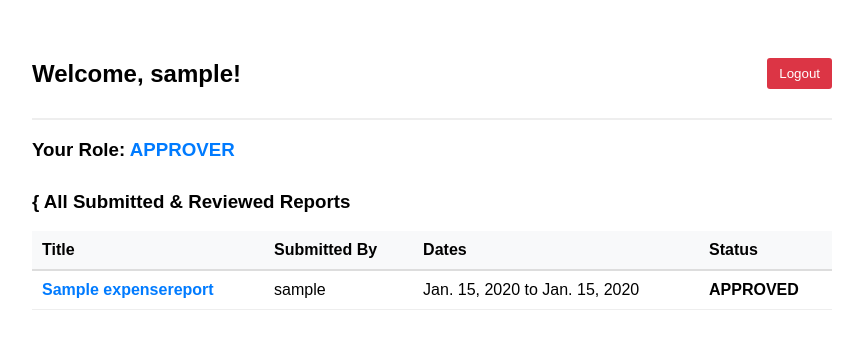
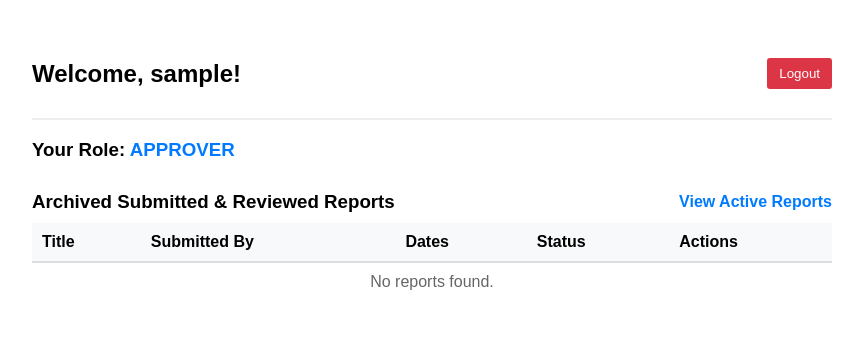
Before and after one commit to Akritiverma12/Take-Home-Project-Assignment, a Django app: page /?archived=true in a window 1280 px wide. Shown: the top 349 px of the page, without its empty margins (208-1071 px from the left). Run offline with Django 5.2, Linux system fonts and the light colour scheme; a user stored in the database is signed in; tables that the repository leaves empty hold one stand-in row (values such as "Sample post").

Commit message:
feat: implement expense report archiving and restoring (Goal 2)

```diff
--- a/config/urls.py
+++ b/config/urls.py
@@ -27,6 +27,8 @@ urlpatterns = [
     path('report/new/', views.create_report, name='create_report'),
     path('report/<int:pk>/', views.report_detail, name='report_detail'),
     path('report/<int:pk>/submit/', views.submit_report, name='submit_report'),
+    path('report/<int:pk>/archive/', views.archive_report, name='archive_report'),
+    path('report/<int:pk>/restore/', views.restore_report, name='restore_report'),
     path('report/<int:pk>/approve/', views.approve_report, name='approve_report'),
     path('report/<int:pk>/reject/', views.reject_report, name='reject_report'),
     path('report/<int:pk>/mark-paid/', views.mark_as_paid, name='mark_as_paid'),
--- a/expenses/views.py
+++ b/expenses/views.py
@@ -6,14 +6,21 @@ from .forms import ExpenseReportForm, ExpenseLineForm
 
 @login_required
 def dashboard(request):
+    show_archived = request.GET.get('archived') == 'true'
+
     if request.user.role == 'APPROVER':
-        # Approvers see all reports submitted, approved, rejected, or paid across employees
-        reports = ExpenseReport.objects.exclude(status='DRAFT').order_by('-updated_at')
+        reports = ExpenseReport.objects.exclude(status='DRAFT')
     else:
-        # Employees see only their own reports
-        reports = ExpenseReport.objects.filter(owner=request.user).order_by('-created_at')
+        reports = ExpenseReport.objects.filter(owner=request.user)
 
-    return render(request, 'expenses/dashboard.html', {'reports': reports})
+    # Filter archived reports out of the default active view
+    if show_archived:
+        reports = reports.filter(is_archived=True)
+    else:
+        reports = reports.filter(is_archived=False)
+
+    reports = reports.order_by('-created_at')
+    return render(request, 'expenses/dashboard.html', {'reports': reports, 'show_archived': show_archived})
 
 @login_required
 def create_report(request):
@@ -66,13 +73,27 @@ def submit_report(request, pk):
     return redirect('report_detail', pk=report.pk)
 
 @login_required
+def archive_report(request, pk):
+    report = get_object_or_404(ExpenseReport, pk=pk, owner=request.user)
+    if request.method == 'POST':
+        report.is_archived = True
+        report.save()
+    return redirect('dashboard')
+
+@login_required
+def restore_report(request, pk):
+    report = get_object_or_404(ExpenseReport, pk=pk, owner=request.user)
+    if request.method == 'POST':
+        report.is_archived = False
+        report.save()
+    return redirect('dashboard')
+
+@login_required
 def approve_report(request, pk):
     if request.user.role != 'APPROVER':
         return HttpResponseForbidden("Only approvers can perform this action.")
 
     report = get_object_or_404(ExpenseReport, pk=pk)
-
-    # SERVER-SIDE SELF-APPROVAL BLOCK
     if report.owner == request.user:
         return HttpResponseForbidden("Goal 1 Rule Violation: You cannot approve your own expense report.")
 
@@ -94,8 +115,6 @@ def reject_report(request, pk):
         return HttpResponseForbidden("Only approvers can perform this action.")
 
     report = get_object_or_404(ExpenseReport, pk=pk)
-
-    # SERVER-SIDE SELF-REJECTION BLOCK
     if report.owner == request.user:
         return HttpResponseForbidden("Goal 1 Rule Violation: You cannot decide on your own expense report.")
 
@@ -119,8 +138,6 @@ def mark_as_paid(request, pk):
         return HttpResponseForbidden("Only approvers can mark reports as paid.")
 
     report = get_object_or_404(ExpenseReport, pk=pk)
-
-    # SERVER-SIDE BLOCK FOR SELF-OWNED REPORTS
     if report.owner == request.user:
         return HttpResponseForbidden("Goal 1 Rule Violation: You cannot mark your own report as paid.")
 
--- a/templates/expenses/dashboard.html
+++ b/templates/expenses/dashboard.html
@@ -21,9 +21,22 @@
     </div>
     {% endif %}
 
-    <h3 style="margin-top: 30px;">
-        {{% if user.role == 'APPROVER' %} All Submitted & Reviewed Reports {% else %} Your Expense Reports {% endif %}
-    </h3>
+    <div style="margin-top: 30px; display: flex; justify-content: space-between; align-items: center;">
+        <h3 style="margin: 0;">
+            {% if user.role == 'APPROVER' %}
+                {% if show_archived %} Archived Submitted & Reviewed Reports {% else %} All Submitted & Reviewed Reports {% endif %}
+            {% else %}
+                {% if show_archived %} Your Archived Expense Reports {% else %} Your Expense Reports {% endif %}
+            {% endif %}
+        </h3>
+        <div>
+            {% if show_archived %}
+                <a href="{% url 'dashboard' %}" style="color: #007bff; text-decoration: none; font-weight: bold;">View Active Reports</a>
+            {% else %}
+                <a href="{% url 'dashboard' %}?archived=true" style="color: #6c757d; text-decoration: none;">View Archived Reports &rarr;</a>
+            {% endif %}
+        </div>
+    </div>
 
     <table style="width: 100%; border-collapse: collapse; margin-top: 10px;">
         <tr style="background: #f8f9fa; text-align: left;">
@@ -31,6 +44,7 @@
             <th style="padding: 10px; border-bottom: 2px solid #ddd;">Submitted By</th>
             <th style="padding: 10px; border-bottom: 2px solid #ddd;">Dates</th>
             <th style="padding: 10px; border-bottom: 2px solid #ddd;">Status</th>
+            <th style="padding: 10px; border-bottom: 2px solid #ddd;">Actions</th>
         </tr>
         {% for report in reports %}
         <tr>
@@ -40,10 +54,27 @@
             <td style="padding: 10px; border-bottom: 1px solid #eee;">{{ report.owner.username }}</td>
             <td style="padding: 10px; border-bottom: 1px solid #eee;">{{ report.start_date }} to {{ report.end_date }}</td>
             <td style="padding: 10px; border-bottom: 1px solid #eee;"><strong>{{ report.status }}</strong></td>
+            <td style="padding: 10px; border-bottom: 1px solid #eee;">
+                {% if report.owner == user %}
+                    {% if report.is_archived %}
+                    <form method="post" action="{% url 'restore_report' report.pk %}">
+                        {% csrf_token %}
+                        <button type="submit" style="padding: 4px 8px; background: #17a2b8; color: white; border: none; border-radius: 3px; cursor: pointer; font-size: 12px;">Restore</button>
+                    </form>
+                    {% else %}
+                    <form method="post" action="{% url 'archive_report' report.pk %}">
+                        {% csrf_token %}
+                        <button type="submit" style="padding: 4px 8px; background: #6c757d; color: white; border: none; border-radius: 3px; cursor: pointer; font-size: 12px;">Archive</button>
+                    </form>
+                    {% endif %}
+                {% else %}
+                    <span style="color: #aaa; font-size: 12px;">—</span>
+                {% endif %}
+            </td>
         </tr>
         {% empty %}
         <tr>
-            <td colspan="4" style="padding: 10px; text-align: center; color: #666;">No reports found.</td>
+            <td colspan="5" style="padding: 10px; text-align: center; color: #666;">No reports found.</td>
         </tr>
         {% endfor %}
     </table>
```
